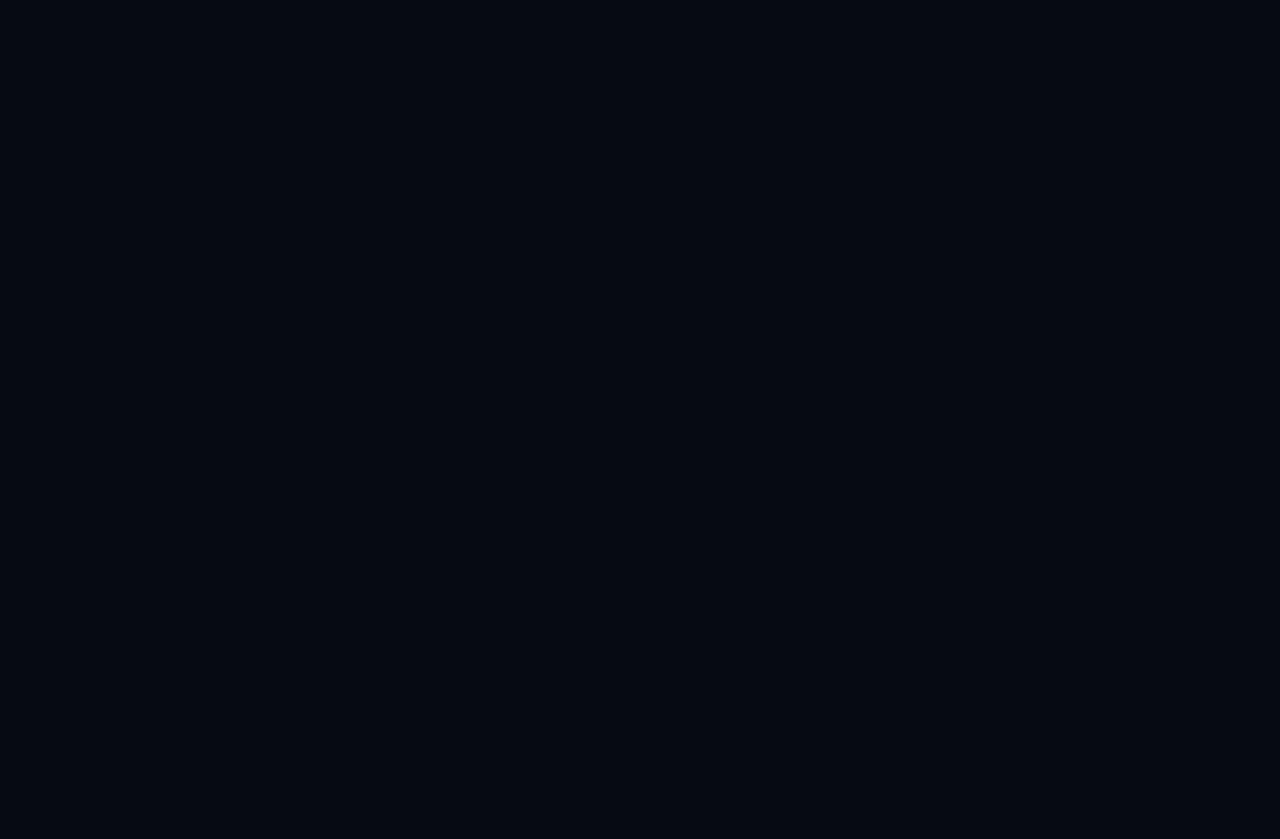
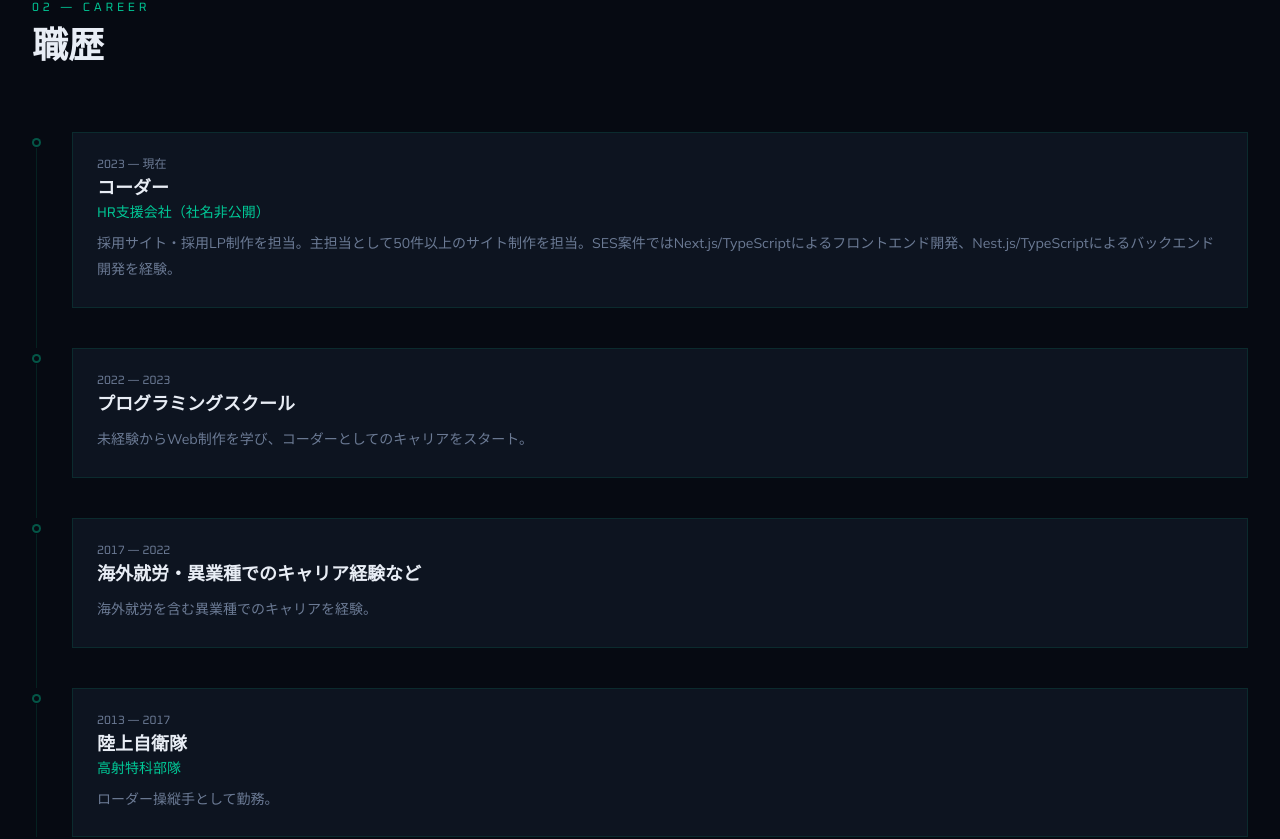
Before and after one commit to kenta-io/portfolio-site, a Next.js app: page /about in a window 1280 px wide. Shown: the part 1298-2137 px from the top of the page. Before the commit the page ends 1315 px from the top, so only its background shows below. Built offline with nearby package versions, Linux system fonts and the light colour scheme.

Commit message:
feat: add career timeline

```diff
--- a/src/app/about/page.tsx
+++ b/src/app/about/page.tsx
@@ -1,10 +1,38 @@
 import { Portrait } from "@/components/about/Portrait";
+import { TimelineItem } from "@/components/about/TimelineItem";
 import { SiGithub } from "react-icons/si";
 
 const QUICK_FACTS = [
   { label: "Location", value: "東京都, 日本" },
   { label: "Focus", value: "React / Next.js / TypeScript" },
   { label: "Status", value: "就職活動中" },
+];
+
+const CAREER = [
+  {
+    period: "2023 — 現在",
+    role: "コーダー",
+    company: "HR支援会社（社名非公開）",
+    description:
+      "採用サイト・採用LP制作を担当。主担当として50件以上のサイト制作を担当。SES案件ではNext.js/TypeScriptによるフロントエンド開発、Nest.js/TypeScriptによるバックエンド開発を経験。",
+  },
+  {
+    period: "2022 — 2023",
+    role: "プログラミングスクール",
+    description:
+      "未経験からWeb制作を学び、コーダーとしてのキャリアをスタート。",
+  },
+  {
+    period: "2017 — 2022",
+    role: "海外就労・異業種でのキャリア経験など",
+    description: "海外就労を含む異業種でのキャリアを経験。",
+  },
+  {
+    period: "2013 — 2017",
+    role: "陸上自衛隊",
+    company: "高射特科部隊",
+    description: "ローダー操縦手として勤務。",
+  },
 ];
 
 export default function AboutPage() {
@@ -84,6 +112,24 @@ export default function AboutPage() {
           </div>
         </div>
       </section>
+
+      <section className="border-b border-border py-14 md:py-20 lg:py-24">
+        <div className="mx-auto max-w-[1280px] px-4 md:px-6 lg:px-8">
+          <div className="mb-10 md:mb-16">
+            <div className="font-heading mb-3 text-xs tracking-[0.32em] text-accent uppercase">
+              02 — Career
+            </div>
+            <h2 className="font-heading text-3xl font-bold md:text-4xl">
+              職歴
+            </h2>
+          </div>
+          <div>
+            {CAREER.map((item) => (
+              <TimelineItem key={item.period} {...item} />
+            ))}
+          </div>
+        </div>
+      </section>
     </>
   );
 }
--- /dev/null
+++ b/src/components/about/TimelineItem/index.tsx
@@ -0,0 +1,39 @@
+type CareerEntry = {
+  period: string;
+  role: string;
+  company?: string;
+  description: string;
+};
+
+export function TimelineItem({
+  period,
+  role,
+  company,
+  description,
+}: CareerEntry) {
+  return (
+    <div className="relative pb-10 pl-8 last:pb-0 md:pl-10">
+      <div
+        className="absolute top-1.5 left-0 h-[9px] w-[9px] rounded-full border-2"
+        style={{
+          background: "var(--color-background)",
+          borderColor: "rgba(0,200,150,0.4)",
+        }}
+      />
+      <div className="absolute top-4 bottom-0 left-[4px] w-px bg-border" />
+
+      <div className="border border-border bg-card p-4 md:p-6">
+        <div className="font-heading mb-0.5 text-xs text-muted-foreground">
+          {period}
+        </div>
+        <h3 className="font-heading text-base font-bold md:text-lg">{role}</h3>
+        {company && (
+          <div className="font-heading text-sm text-accent">{company}</div>
+        )}
+        <p className="mt-2 text-sm leading-[1.85] text-muted-foreground">
+          {description}
+        </p>
+      </div>
+    </div>
+  );
+}
```
